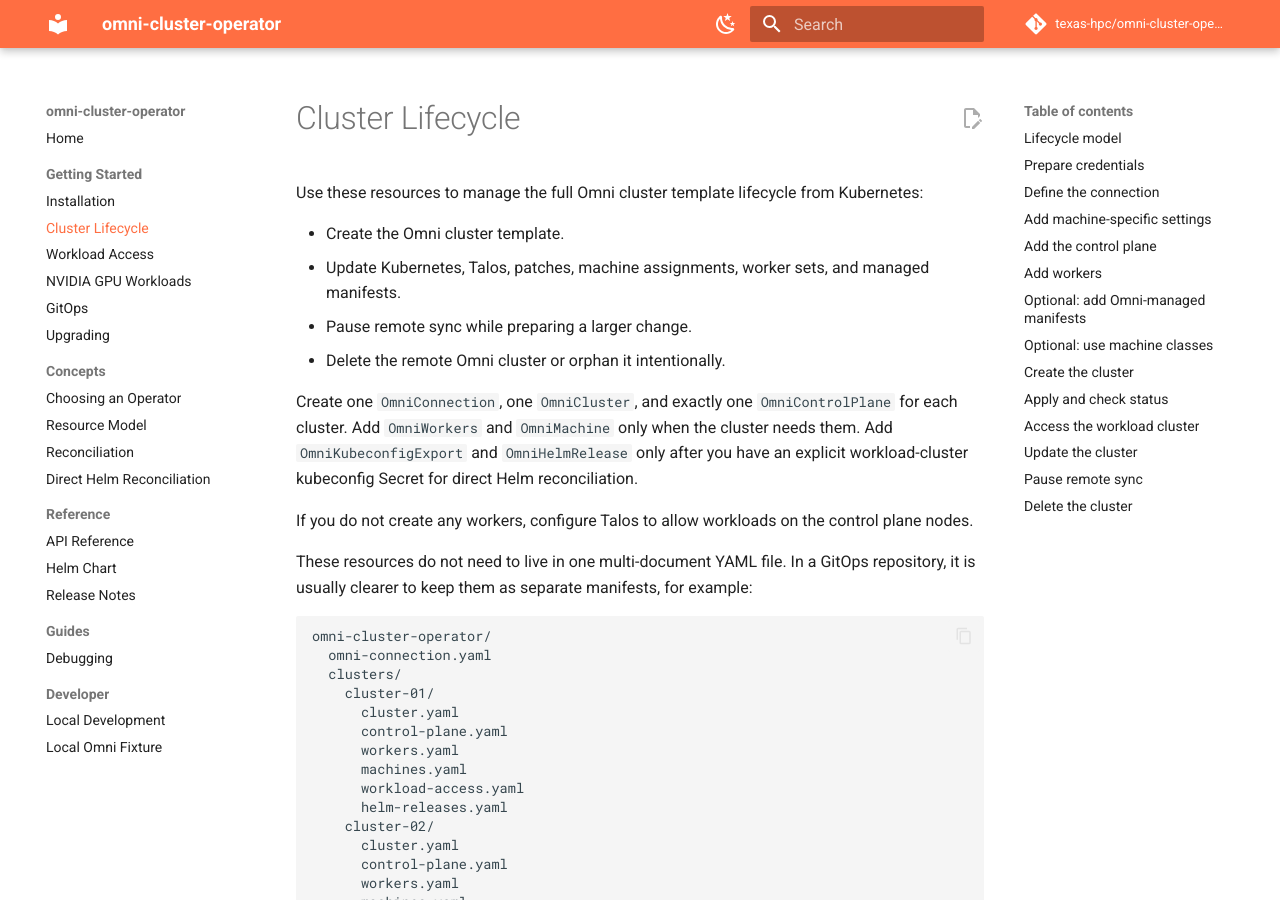
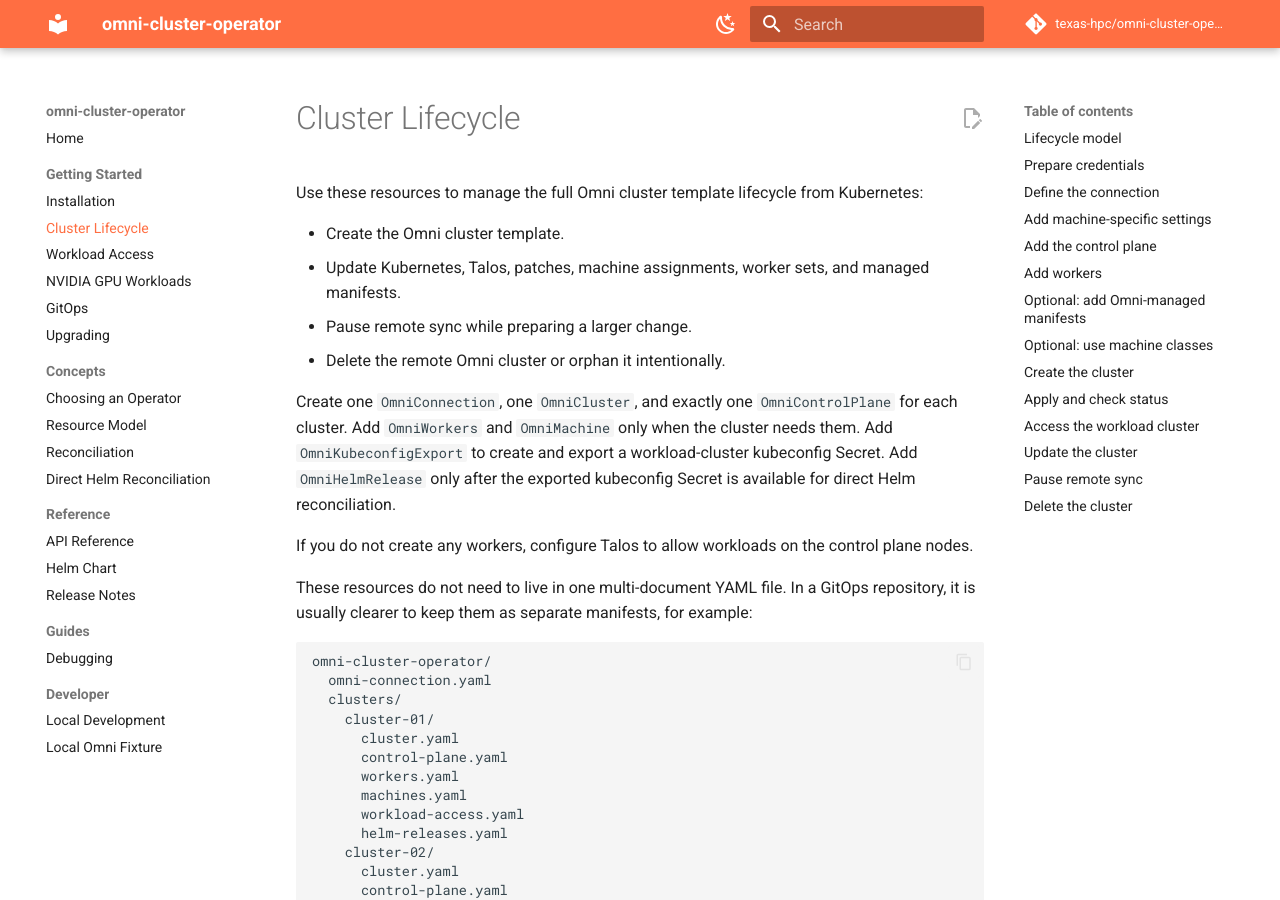
Before and after one commit to texas-hpc/omni-cluster-operator, an MkDocs documentation site: the page built from docs/getting-started/create-a-cluster.md, in a window 1280 px wide and 900 px high. Built offline with MkDocs 1.6.1 and Material for MkDocs 9.7.7, drawn with Linux system fonts in a browser that asks for light colours; comment, search, counter and statistics services are not loaded.

Commit message:
fix: apply CodeRabbit auto-fixes
Fixed 1 file(s) based on 2 unresolved review comments.

Co-authored-by: CodeRabbit <noreply@coderabbit.ai>

````diff
--- a/docs/getting-started/create-a-cluster.md
+++ b/docs/getting-started/create-a-cluster.md
@@ -7,7 +7,7 @@ Use these resources to manage the full Omni cluster template lifecycle from Kube
 - Pause remote sync while preparing a larger change.
 - Delete the remote Omni cluster or orphan it intentionally.
 
-Create one `OmniConnection`, one `OmniCluster`, and exactly one `OmniControlPlane` for each cluster. Add `OmniWorkers` and `OmniMachine` only when the cluster needs them. Add `OmniKubeconfigExport` and `OmniHelmRelease` only after you have an explicit workload-cluster kubeconfig Secret for direct Helm reconciliation.
+Create one `OmniConnection`, one `OmniCluster`, and exactly one `OmniControlPlane` for each cluster. Add `OmniWorkers` and `OmniMachine` only when the cluster needs them. Add `OmniKubeconfigExport` to create and export a workload-cluster kubeconfig Secret. Add `OmniHelmRelease` only after the exported kubeconfig Secret is available for direct Helm reconciliation.
 
 If you do not create any workers, configure Talos to allow workloads on the control plane nodes.
 
@@ -156,10 +156,10 @@ spec:
     manifests:
       - name: platform-namespace
         inline:
-          apiVersion: v1
-          kind: Namespace
-          metadata:
-            name: platform
+          - apiVersion: v1
+            kind: Namespace
+            metadata:
+              name: platform
   talos:
     version: v1.13.2
 ```
````
